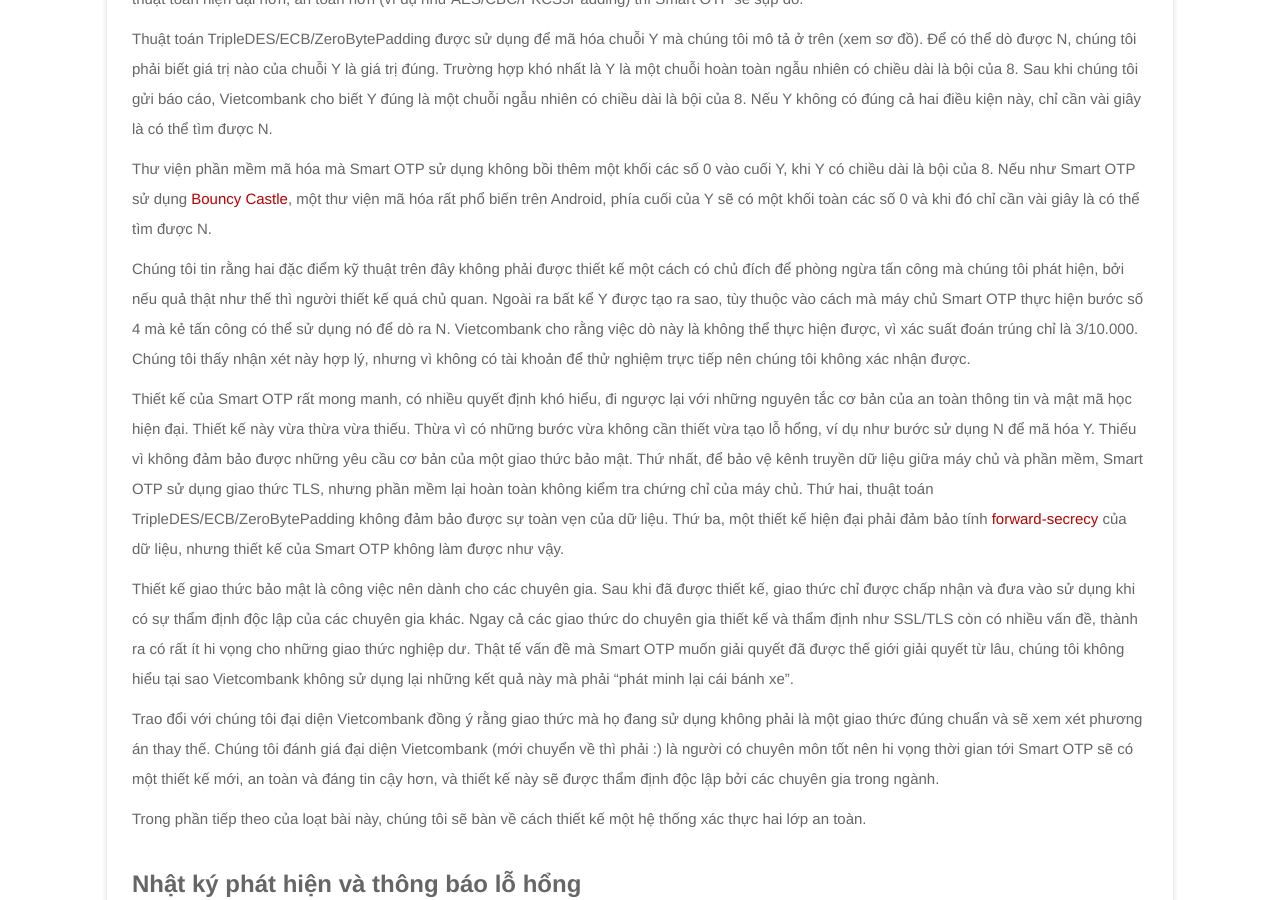
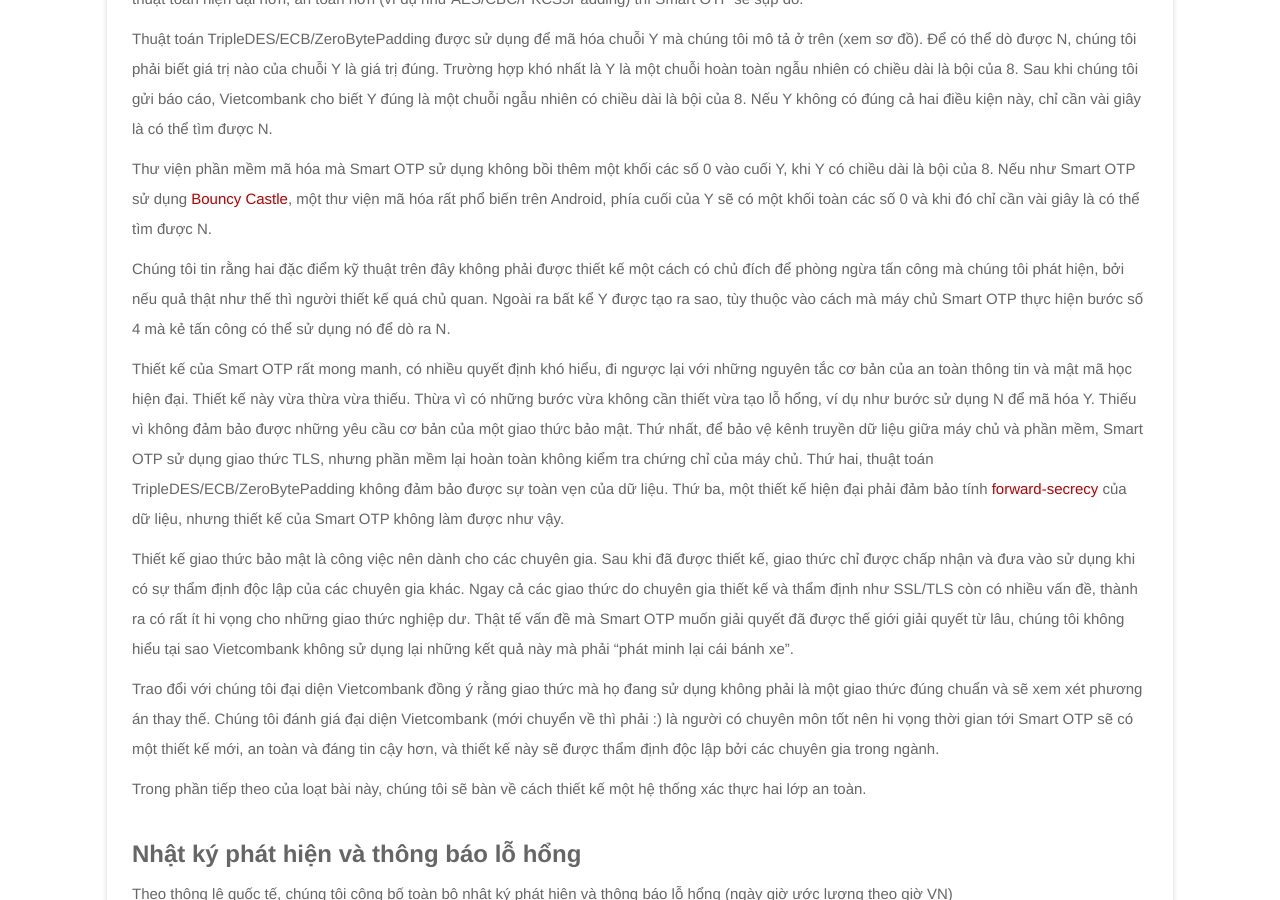
Before and after one commit to VNSECURITY/vnsecurity.github.io, a Jekyll site: the page built from _posts/2016-08-13-Ve-su-vu-khach-hang-Vietcombank-bi-mat-tien.md, in a window 1280 px wide and 900 px high, scrolled down 4200 px. Built offline with Jekyll 4.4.1, drawn with Linux system fonts in a browser that asks for light colours; comment, search, counter and statistics services are not loaded.

Commit message:
Update 2016-08-13-Ve-su-vu-khach-hang-Vietcombank-bi-mat-tien.md

```diff
--- a/_posts/2016-08-13-Ve-su-vu-khach-hang-Vietcombank-bi-mat-tien.md
+++ b/_posts/2016-08-13-Ve-su-vu-khach-hang-Vietcombank-bi-mat-tien.md
@@ -93,7 +93,7 @@
 
 Thư viện phần mềm mã hóa mà Smart OTP sử dụng không bồi thêm một khối các số 0 vào cuối Y, khi Y có chiều dài là bội của 8. Nếu như Smart OTP sử dụng [Bouncy Castle](https://www.bouncycastle.org), một thư viện mã hóa rất phổ biến trên Android, phía cuối của Y sẽ có một khối toàn các số 0 và khi đó chỉ cần vài giây là có thể tìm được N.
 
-Chúng tôi tin rằng hai đặc điểm kỹ thuật trên đây không phải được thiết kế một cách có chủ đích để phòng ngừa tấn công mà chúng tôi phát hiện, bởi nếu quả thật như thế thì người thiết kế quá chủ quan. Ngoài ra bất kể Y được tạo ra sao, tùy thuộc vào cách mà máy chủ Smart OTP thực hiện bước số 4 mà kẻ tấn công có thể sử dụng nó để dò ra N. Vietcombank cho rằng việc dò này là không thể thực hiện được, vì xác suất đoán trúng chỉ là 3/10.000. Chúng tôi thấy nhận xét này hợp lý, nhưng vì không có tài khoản để thử nghiệm trực tiếp nên chúng tôi không xác nhận được.
+Chúng tôi tin rằng hai đặc điểm kỹ thuật trên đây không phải được thiết kế một cách có chủ đích để phòng ngừa tấn công mà chúng tôi phát hiện, bởi nếu quả thật như thế thì người thiết kế quá chủ quan. Ngoài ra bất kể Y được tạo ra sao, tùy thuộc vào cách mà máy chủ Smart OTP thực hiện bước số 4 mà kẻ tấn công có thể sử dụng nó để dò ra N.
 
 Thiết kế của Smart OTP rất mong manh, có nhiều quyết định khó hiểu, đi ngược lại với những nguyên tắc cơ bản của an toàn thông tin và mật mã học hiện đại. Thiết kế này vừa thừa vừa thiếu. Thừa vì có những bước vừa không cần thiết vừa tạo lỗ hổng, ví dụ như bước sử dụng N để mã hóa Y. Thiếu vì không đảm bảo được những yêu cầu cơ bản của một giao thức bảo mật. Thứ nhất, để bảo vệ kênh truyền dữ liệu giữa máy chủ và phần mềm, Smart OTP sử dụng giao thức TLS, nhưng phần mềm lại hoàn toàn không kiểm tra chứng chỉ của máy chủ. Thứ hai, thuật toán TripleDES/ECB/ZeroBytePadding không đảm bảo được sự toàn vẹn của dữ liệu. Thứ ba, một thiết kế hiện đại phải đảm bảo tính [forward-secrecy](https://en.wikipedia.org/wiki/Forward_secrecy) của dữ liệu, nhưng thiết kế của Smart OTP không làm được như vậy.
 
```
